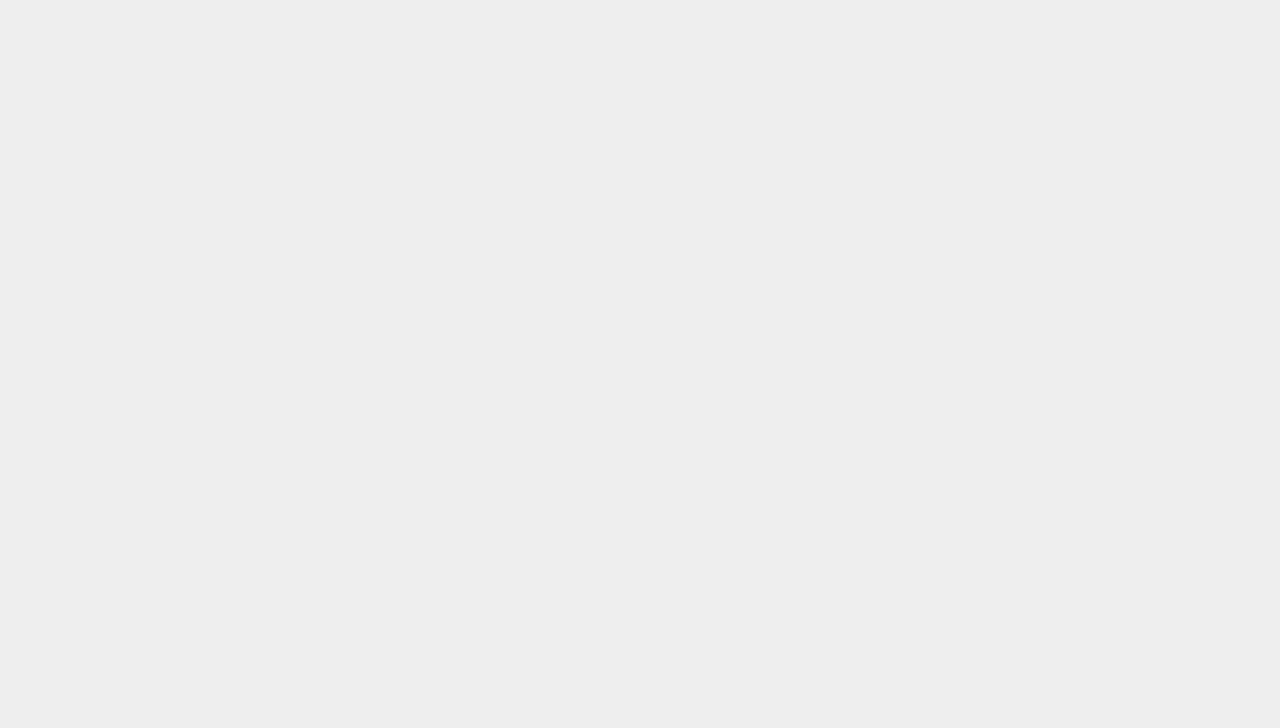
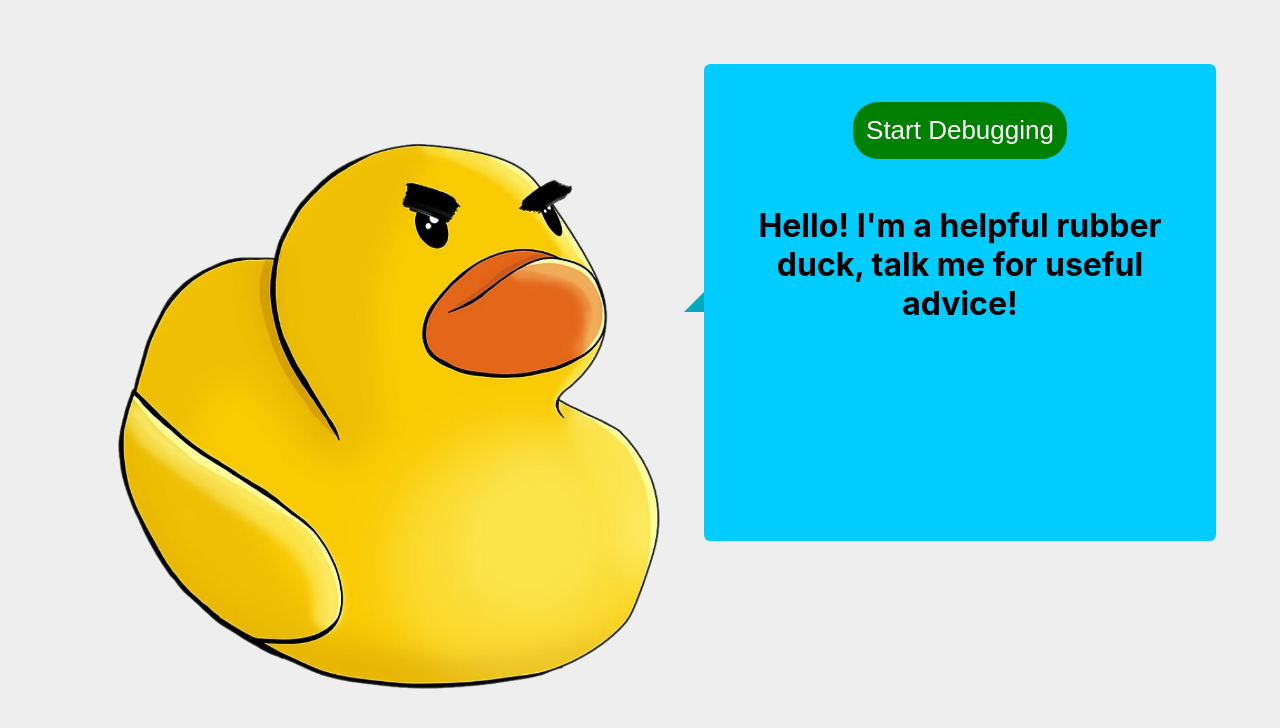
Before and after one commit to Pyxxil/TerribleHack, a React (Vite) app: page /rubberducky in a window 1280 px wide. Shown: the top 728 px of the page. Built offline with nearby package versions, Linux system fonts and the light colour scheme.

Commit message:
add condescending-rubber-duck

```diff
--- a/src/App.tsx
+++ b/src/App.tsx
@@ -4,8 +4,10 @@ import { BrowserRouter as Router, Route } from "react-router-dom";
 import ThermApp from "./thermapp";
 import isInternetWorking from "./isInternetWorking";
 import StressRelief from "./StressRelief";
+import CondescendingRubberDuck from "./CondescendingRubberDuck";
 
 import "./App.css";
+
 
 function App() {
   return (
@@ -14,6 +16,7 @@ function App() {
         <Route path="/thermapp" component={ThermApp} />
         <Route path="/isInternetWorking" component={isInternetWorking} />
         <Route path="/StressRelief" component={StressRelief} />
+        <Route path="/rubberducky" component={CondescendingRubberDuck} />
       </Router>
     </div>
   );
--- /dev/null
+++ b/src/CondescendingRubberDuck/index.tsx
@@ -0,0 +1,15 @@
+import React from "react";
+import Message from './message';
+import Ducky from './ducky.png';
+import './styles.css';
+
+const CondescendingRubberDuck = () => {
+  return (
+    <div className="ducky">
+        <img src={ Ducky } />
+        <Message />
+    </div>
+  );
+};
+
+export default CondescendingRubberDuck;
--- /dev/null
+++ b/src/CondescendingRubberDuck/message.tsx
@@ -0,0 +1,43 @@
+import React, { useState } from "react";
+import './styles.css';
+
+const Search = () => {
+    const [message, setMessage] = useState("YOU STUPID PERSON");
+    const [isLoading, setIsLoading] = useState(true);
+
+    var timer: any;
+
+    const StartDebugging = () => {
+        timer = setInterval(RandomMessage, 2000);
+        setIsLoading(false);
+    }
+
+    const StopDebugging = () => {
+        clearInterval(timer);
+        setIsLoading(true);
+    }
+
+    const RandomMessage = () => {
+        var messages: Array<string> = ["That's not how you do it", "You're doing it wrong", "Just do it correctly", "Don't be stupid", "Use your brain", "What are you doing? Are you dumb?", "Stop being stupid", "What the heck is that?????", "You're explaining it wrong", "Can you please speak english?!", "What langauge are you speaking?!?", "Can you explain it properly?!?!?!?", "I don't understand you", "You should change jobs", "A five year-old could explain it better than you", "How did you mess that up?!"];
+        var num: number = Math.floor(Math.random() * messages.length);
+        var message: any = (messages[num]).toUpperCase();
+        setMessage(message);
+    }
+    return (
+        <div className="speech-bubble">
+            { isLoading ?
+            <div className="message">
+                <button className="start-debug" onClick={ StartDebugging }>Start Debugging</button><br/>
+                <h1>Hello! I'm a helpful rubber duck, talk me for useful advice!</h1>
+            </div>
+            :
+            <div className="message">
+                <button className="stop-debug" onClick={ StopDebugging }>Stop Debugging</button><br/>
+                <h1>{ message }</h1>
+            </div>
+            }
+        </div>
+    );
+};
+
+export default Search;
--- /dev/null
+++ b/src/CondescendingRubberDuck/styles.css
@@ -0,0 +1,55 @@
+.ducky img {
+    padding: 10vw 1vw 1vw 8vw;
+    width: 45vw;
+    float: left;
+}
+
+.ducky .message{
+    height: 50vh;
+    padding: 3vw;
+}
+
+.ducky button {
+    border: none;
+    text-align: center;
+    text-decoration: none;
+    border-radius: 25px;
+    padding: 1vw;
+    margin-bottom: 2vw;
+    color: white;
+    cursor: pointer;
+}
+
+.ducky .start-debug {
+    background-color: green;
+}
+
+.ducky .stop-debug {
+    background-color: red;
+}
+
+.ducky .speech-bubble {
+	position: relative;
+	background: #00ccff;
+    border-radius: .4em;
+    width: 40vw;
+    float: right;
+    margin-top: 5vw;
+    margin-right: 5vw;
+    min-height: 50vh;
+}
+
+.ducky .speech-bubble:after {
+	content: '';
+	position: absolute;
+	left: 0;
+	top: 50%;
+	width: 0;
+	height: 0;
+	border: 20px solid transparent;
+	border-right-color: #00aabb;
+	border-left: 0;
+	border-bottom: 0;
+	margin-top: -10px;
+	margin-left: -20px;
+}
```
Also changed, not shown: src/CondescendingRubberDuck/ducky.png (added).
